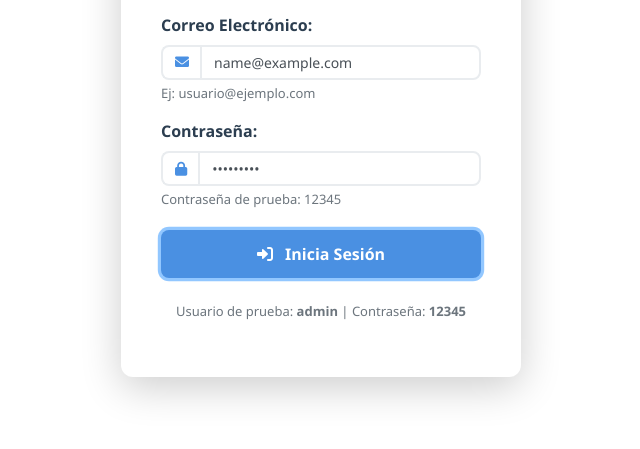
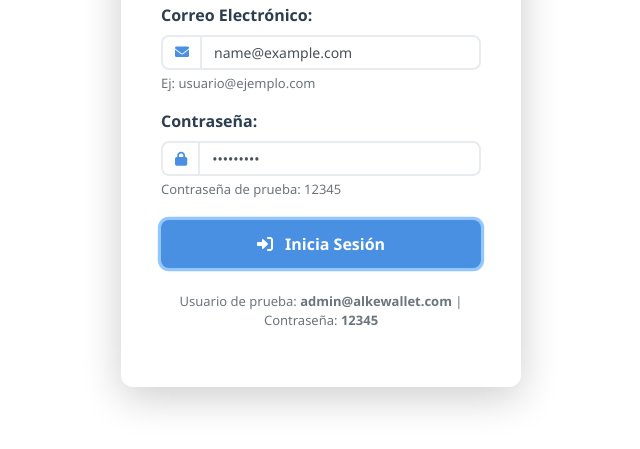
Before and after one commit to davidmarquez20-dotcom/alkewalletdavidmarquez, a plain HTML site: page login.html in a window 1280 px wide. Both pictures are taken after typing "name@example.com", "Sample123" into the empty fields and a click on the button "Inicia Sesión". Shown: the part 339-788 px from the top of the page, without its empty margins (319-959 px from the left). Drawn offline with nearby package versions, Linux system fonts and the light colour scheme.

Commit message:
treceavo commit corrige correos y ayudas

```diff
--- a/js/scripts.js
+++ b/js/scripts.js
@@ -179,7 +179,7 @@ function setupLoginForm() {
     }
 
     // Verificar credenciales
-    if (email === 'admin@micartera.com' && password === '12345') {
+    if (email === 'admin@alkewallet.com' && password === '12345') {
       // Guardar usuario en sesión
       localStorage.setItem('loggedInUser', 'admin');
 
--- a/login.html
+++ b/login.html
@@ -53,7 +53,7 @@
 
       <div class="text-center mt-4">
         <p class="text-muted">
-          Usuario de prueba: <strong>admin</strong> | Contraseña: <strong>12345</strong>
+          Usuario de prueba: <strong>admin@alkewallet.com</strong> | Contraseña: <strong>12345</strong>
         </p>
       </div>
     </div>
```
